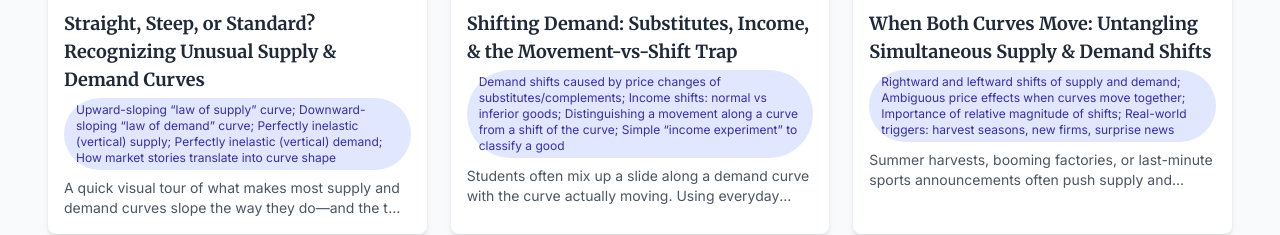
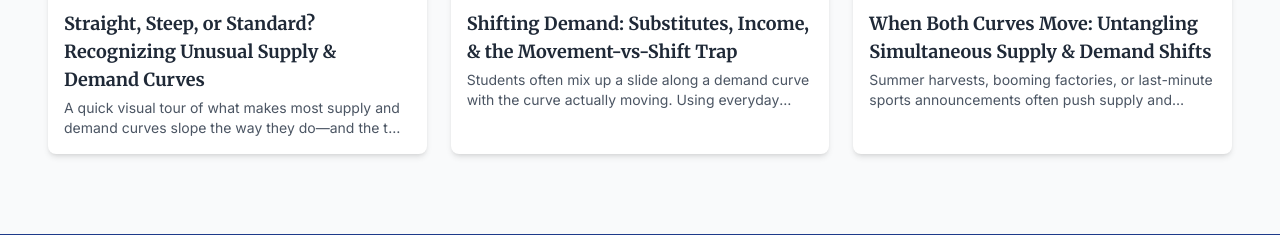
Before and after one commit to gallawayc3/bolt_elsie, a React (Vite) app: page / in a window 1280 px wide. Shown: the part 438-673 px from the top of the page. Built offline with nearby package versions, Linux system fonts and the light colour scheme.

Commit message:
Implement search functionality

```diff
--- a/src/components/VideoCard.tsx
+++ b/src/components/VideoCard.tsx
@@ -36,9 +36,6 @@ const VideoCard: React.FC<VideoCardProps> = ({ video, onClick }) => {
       </div>
       <div className="p-4">
         <h3 className="font-serif text-lg font-semibold text-gray-800 mb-1">{video.title}</h3>
-        <div className="inline-block px-3 py-1 bg-indigo-100 text-indigo-800 text-xs rounded-full mb-2">
-          {video.concept}
-        </div>
         <p className="text-gray-600 text-sm line-clamp-2">{video.description}</p>
       </div>
     </div>
```
